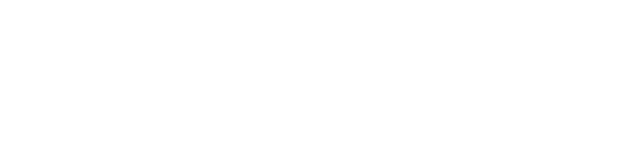
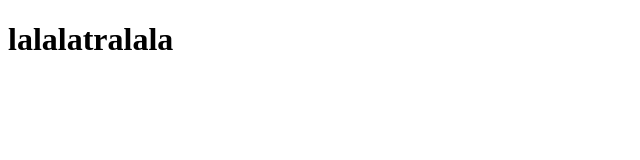
Before and after one commit to madeegar/apk-test, a plain HTML site: page index.html in a window 1280 px wide. Shown: the whole page, without its empty margins (0-640 px from the left). Drawn offline with Linux system fonts and the light colour scheme.

Commit message:
menambahkan h1 ke index.html

```diff
--- a/index.html
+++ b/index.html
@@ -6,6 +6,6 @@
     <title>Test</title>
 </head>
 <body>
-
+    <h1>lalalatralala</h1>
 </body>
 </html>
```
